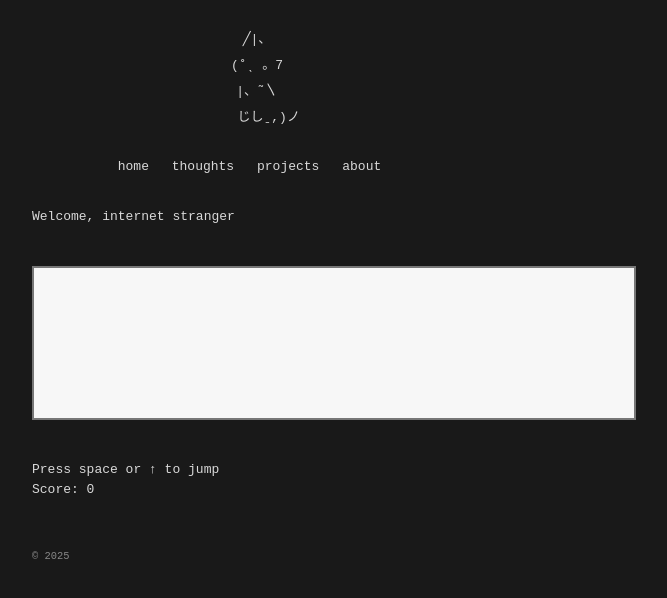
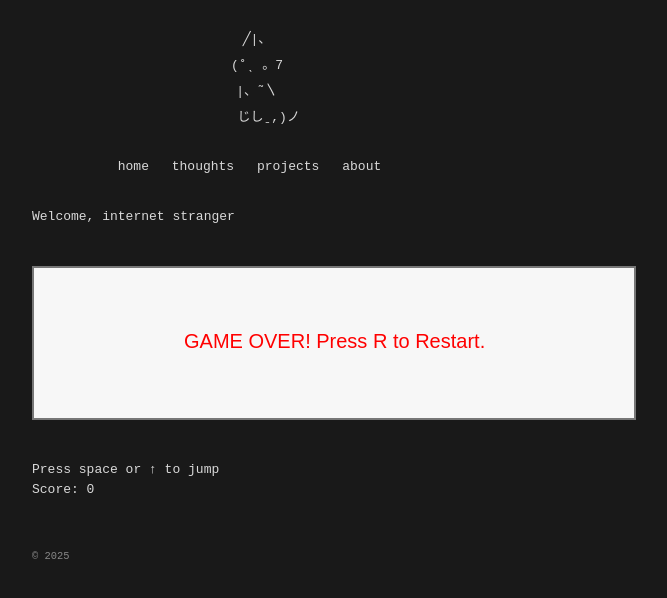
Before and after one commit to Firxstartxr/website, a plain HTML site: page index.html in a window 1280 px wide. Shown: the whole page, without its empty margins (383-1050 px from the left). Drawn offline with Linux system fonts and the light colour scheme.

Commit message:
fixed script

```diff
--- a/index.html
+++ b/index.html
@@ -4,7 +4,7 @@
     <meta charset="UTF-8">
     <meta name="viewport" content="width=device-width, initial-scale=1.0">
     <title>Home</title>
-    <script src="/website/assets/js/ai.js" async></script>
+    <script src="/website/assets/js/dino.js" async></script>
     <script src="/website/assets/js/quote.js" async></script>
     <link rel="stylesheet" href="/website/assets/css/reset.css">
     <link rel="stylesheet" href="/website/assets/css/styles.css">
```
